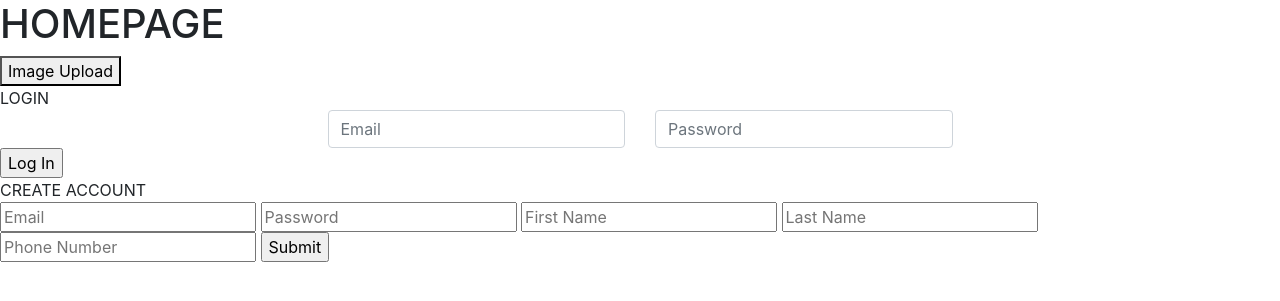
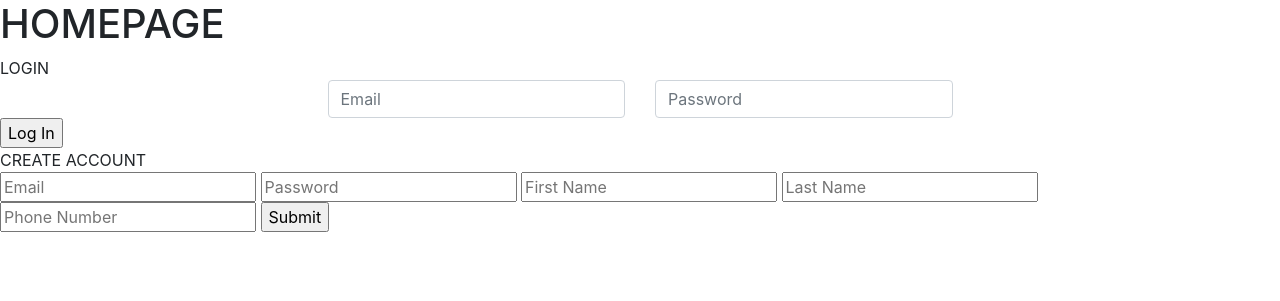
Before and after one commit to LaRenaiocco/community-library, a Flask app: page / in a window 1280 px wide. Shown: the top 301 px of the page. Run offline with Flask 2, Linux system fonts and the light colour scheme; some libraries are stand-ins or nearby versions.

Commit message:
Removed image upload from homepage now that profile page exists

```diff
--- a/templates/homepage.html
+++ b/templates/homepage.html
@@ -7,7 +7,6 @@
 
 {% block body %}
 <h1>HOMEPAGE</h1>
-<button id="image-upload-btn">Image Upload</button>
 <div>
   LOGIN
   <form id="login-form" action="/login" method="POST">
```
